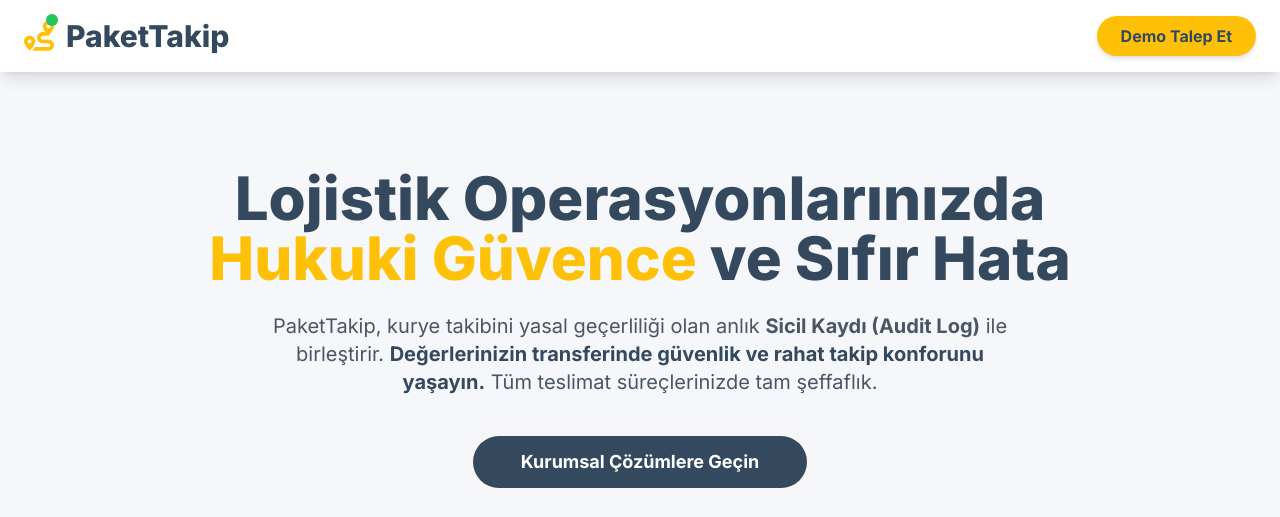
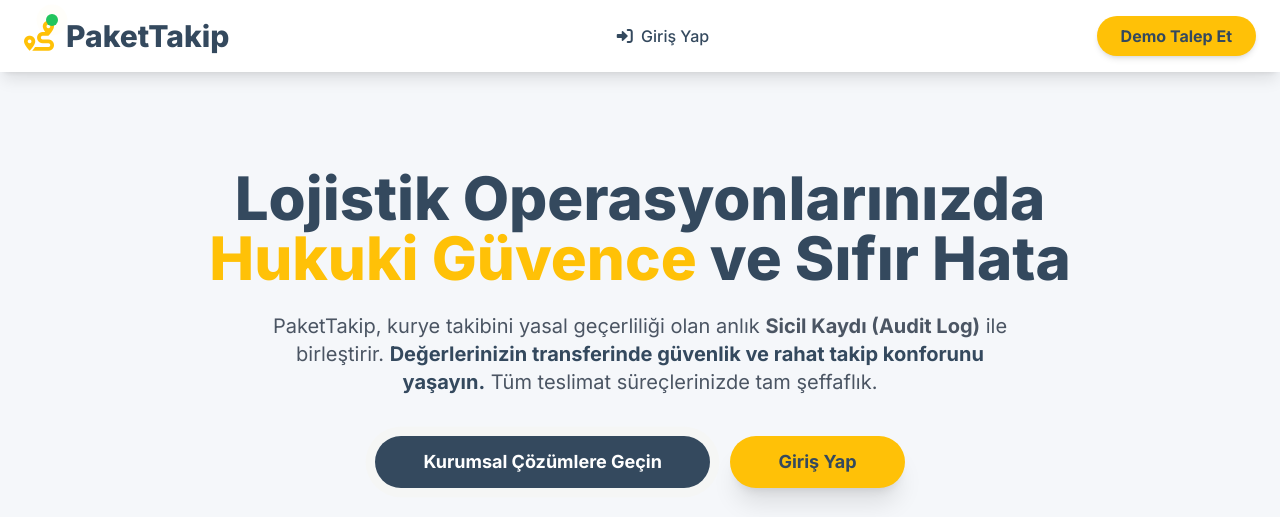
Before and after one commit to cyzpakettakip-dev/pakettakip-website, a website: page index.html in a window 1280 px wide. Shown: the top 517 px of the page. Drawn offline with nearby package versions, Linux system fonts and the light colour scheme.

Commit message:
Update index.html

```diff
--- a/index.html
+++ b/index.html
@@ -141,7 +141,9 @@
             </div>
             <span class="text-2xl md:text-3xl font-extrabold text-takip-gri">PaketTakip</span>
         </a>
-
+         <a href="https://app.pakettakip.com/login" target="_blank" class="text-takip-gri font-medium py-2 px-4 rounded-full hover:bg-takip-bg transition duration-300 text-sm md:text-base">
+                <i class="fas fa-sign-in-alt mr-1"></i> Giriş Yap
+            </a>
         <!-- Demo Talep Butonu -->
         <a href="#contact" class="bg-takip-sari text-takip-gri font-bold py-2 px-4 md:px-6 rounded-full hover:bg-yellow-500 transition duration-300 shadow-md text-sm md:text-base transform hover:scale-105">
             Demo Talep Et
@@ -164,6 +166,9 @@
             <a href="#contact" class="inline-block bg-takip-gri text-white font-bold text-lg py-3 px-8 md:px-12 rounded-full hover:bg-gray-700 transition duration-300 shadow-2xl transform hover:scale-105 mb-8 fade-in pulse-glow">
                 Kurumsal Çözümlere Geçin
             </a>
+             <a href="https://app.pakettakip.com/login" target="_blank" class="inline-block bg-takip-sari text-takip-gri font-bold text-lg py-3 px-8 md:px-12 rounded-full hover:bg-yellow-500 transition duration-300 shadow-xl transform hover:scale-105 mb-8 fade-in ml-4">
+    Giriş Yap
+</a>
 
             <!-- Mobil Mağaza Butonları Eklendi (Flex yapısı mobilde alt alta gelmez) -->
             <div class="flex justify-center space-x-4 mb-16 fade-in">
```
